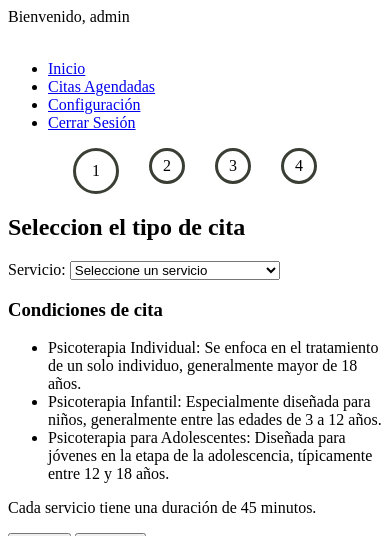
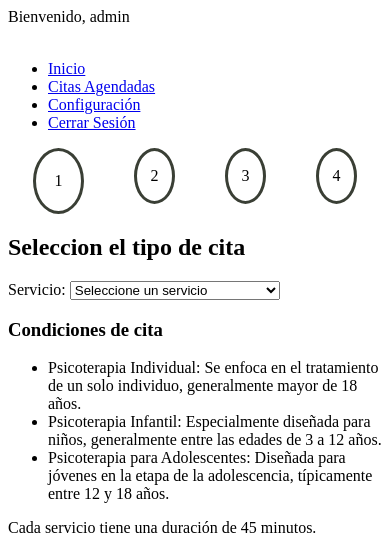
Before and after one commit to Equipo-de-Implantacion/Sistema_Psicologia, a PHP site: page /PHP/Agendar_Cita.php in a window 390 px wide. Shown: the top 536 px of the page. Run offline with PHP 8.4, Linux system fonts and the light colour scheme; a user stored in the database is signed in; data comes from the database, SQL or seed files in the repository.

Commit message:
Update Agendar_Cita.css

```diff
--- a/CSS/Agendar_Cita.css
+++ b/CSS/Agendar_Cita.css
@@ -27,7 +27,6 @@
 }
 
 
-/* Estilos base para dispositivos grandes */
 .Pasos_cita ul {
     list-style: none;
     display: flex;
@@ -53,37 +52,15 @@
   .Pasos_cita li .linea {
     position: absolute;
     height: 3px;
-    width: 30px; /* Ajustar el ancho inicial de la línea */
-    background: #BFBFBF; /* Color por defecto de la línea */
+    width: 30px;
+    background: #BFBFBF;
     top: 50%;
     left: calc(100% + 5px);
     transition: background-color 0.3s, width 0.4s;
   }
 
-  /* Media query para tablets */
-  @media (max-width: 768px) {
-    .Pasos_cita li {
-      width: 40px; /* Reducir el tamaño de los pasos */
-      height: 40px;
-      line-height: 40px;
-      margin: 0 15px; /* Ajustar el margen entre los pasos */
-    }
 
-    .Pasos_cita li .linea {
-      width: 20px; /* Ajustar el ancho de la línea */
-    }
+
+
+
   }
-
-  /* Media query para teléfonos móviles */
-  @media (max-width: 480px) {
-    .Pasos_cita li {
-      width: 30px; /* Reducir aún más el tamaño de los pasos */
-      height: 30px;
-      line-height: 30px;
-      margin: 0 15px; /* Ajustar el margen entre los pasos */
-    }
-
-    .Pasos_cita li .linea {
-      width: 15px; /* Ajustar el ancho de la línea */
-    }
-  }
```
